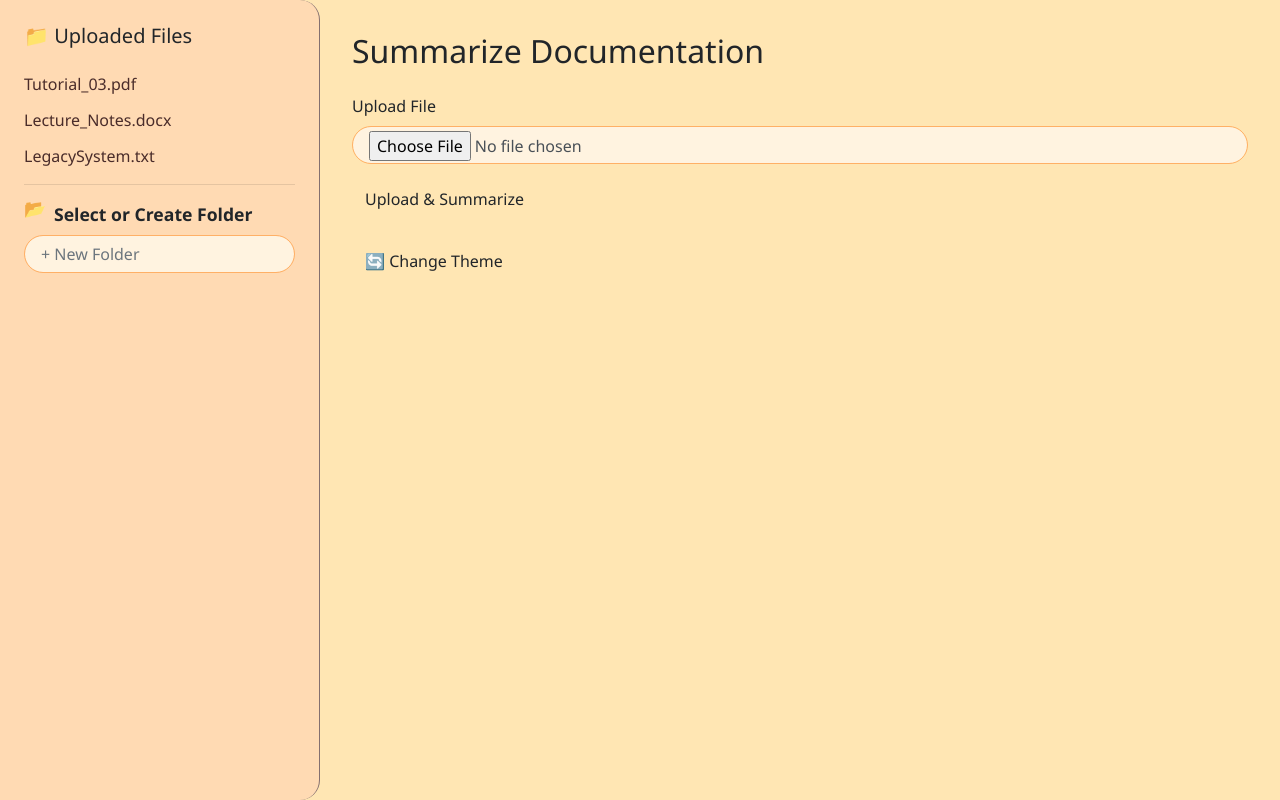
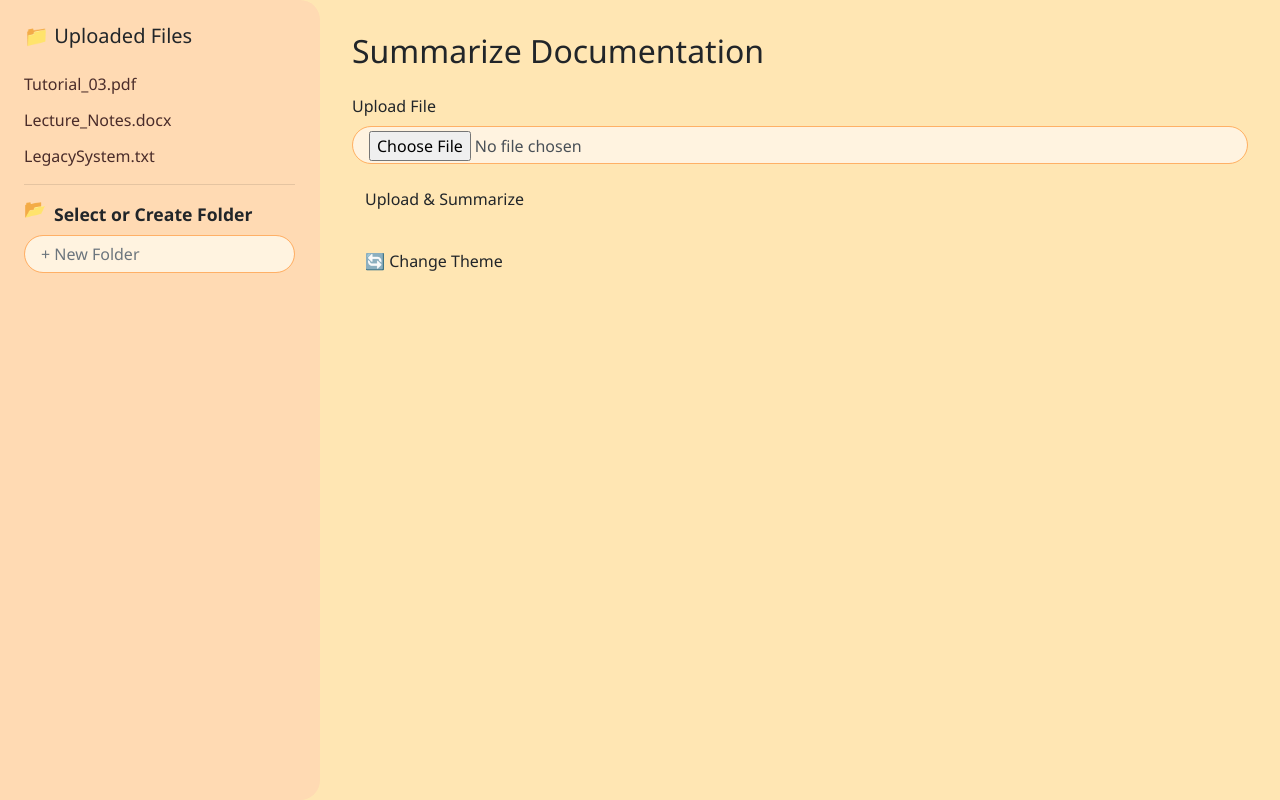
Before and after one commit to YuHan934/Hackathon, a PHP site: page /Summarize.php in a window 1280 px wide. Run offline with PHP 8.4, Linux system fonts and the light colour scheme; some libraries are stand-ins or nearby versions.

Commit message:
Summarize.php

```diff
--- a/knowledgebase.dev-main/Summarize.php
+++ b/knowledgebase.dev-main/Summarize.php
@@ -58,7 +58,7 @@ body {
   background-color: var(--card-bg);
   padding: 1.5rem;
   height: 100vh;
-  border-right: 1px solid #846f6fff;
+  border-right: 1px solid transparent;
   border-radius: 0 20px 20px 0;
   transition: all 0.4s ease;
 }
```
